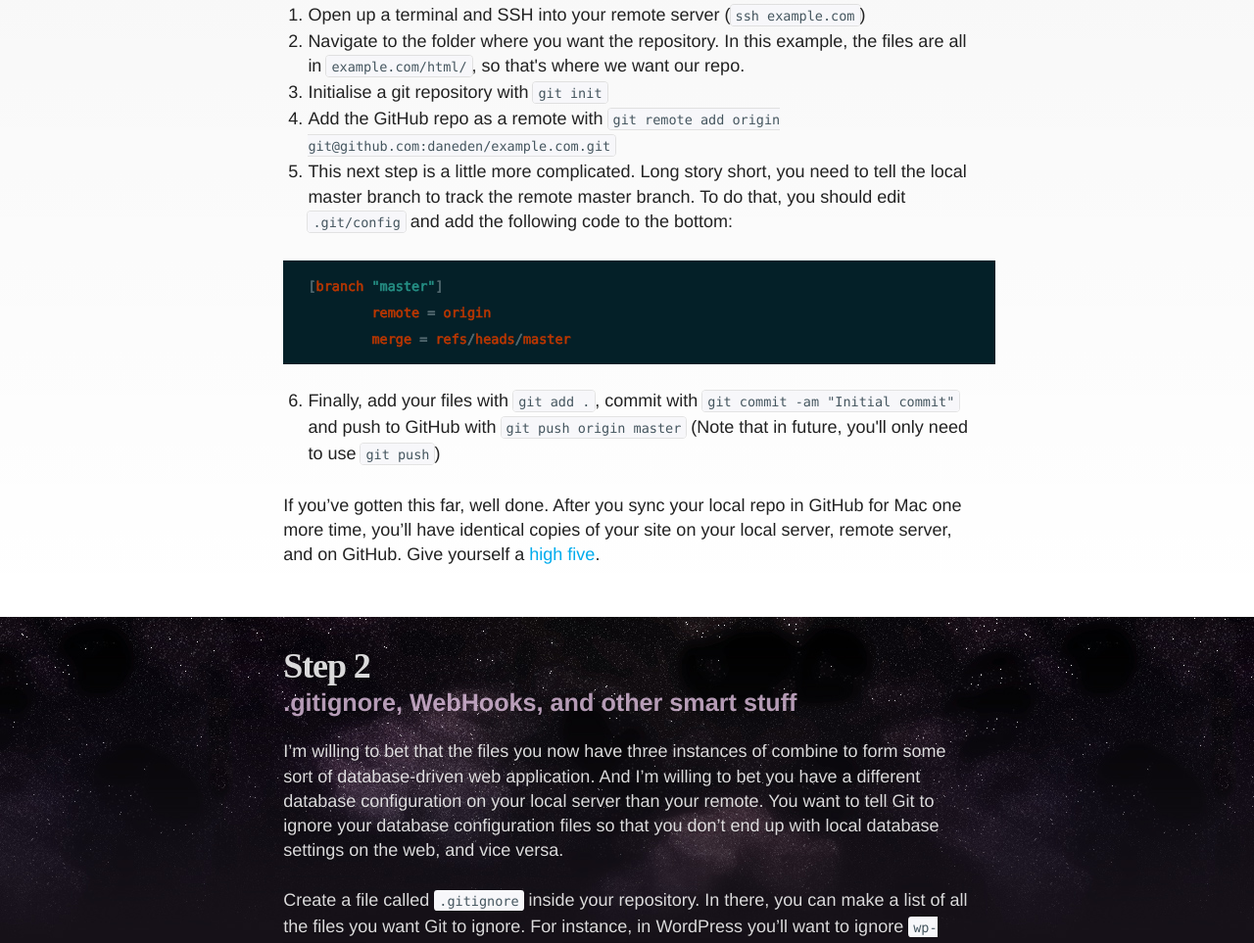
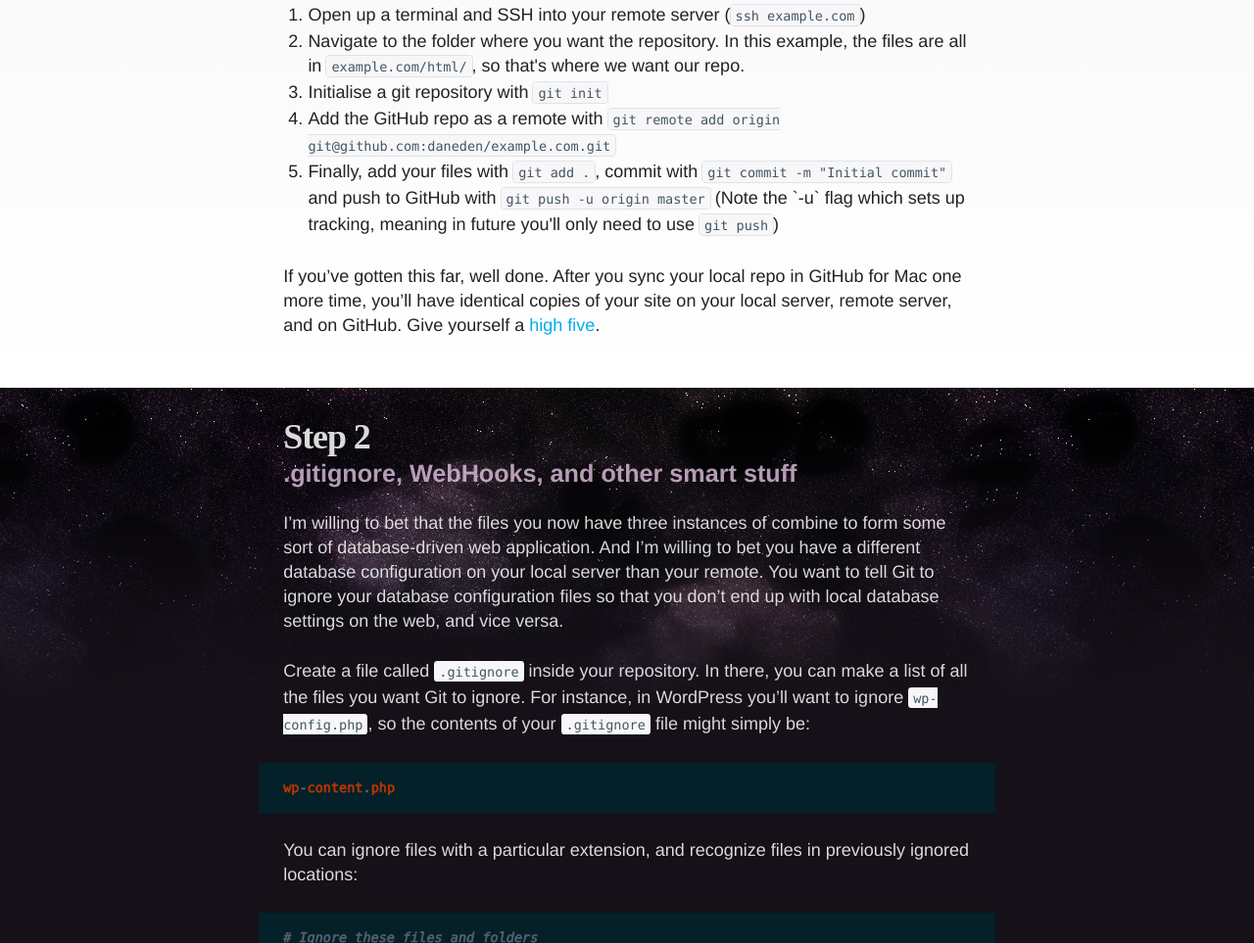
Before and after one commit to vocatan/git-training, a plain HTML site: page index.html in a window 1280 px wide. Shown: the part 1312-2275 px from the top of the page at 98% size. Drawn offline with Linux system fonts and the light colour scheme.

Commit message:
Shorthand git push tracking with -u flag

```diff
--- a/index.html
+++ b/index.html
@@ -47,11 +47,7 @@
 				<li>Navigate to the folder where you want the repository. In this example, the files are all in <code>example.com/html/</code>, so that's where we want our repo.</li>
 				<li>Initialise a git repository with <code>git init</code></li>
 				<li>Add the GitHub repo as a remote with <code>git remote add origin git@github.com:daneden/example.com.git</code></li>
-				<li>This next step is a little more complicated. Long story short, you need to tell the local master branch to track the remote master branch. To do that, you should edit <code>.git/config</code> and add the following code to the bottom:
-					<pre class="prettyprint">[branch "master"]
-	remote = origin
-	merge = refs/heads/master</pre></li>
-				<li>Finally, add your files with <code>git add .</code>, commit with <code>git commit -am "Initial commit"</code> and push to GitHub with <code>git push origin master</code> (Note that in future, you'll only need to use <code>git push</code>)</li>
+				<li>Finally, add your files with <code>git add .</code>, commit with <code>git commit -m "Initial commit"</code> and push to GitHub with <code>git push -u origin master</code> (Note the `-u` flag which sets up tracking, meaning in future you'll only need to use <code>git push</code>)</li>
 			</ol>
 			<p>If you&rsquo;ve gotten this far, well done. After you sync your local repo in GitHub for Mac one more time, you&rsquo;ll have identical copies of your site on your local server, remote server, and on GitHub. Give yourself a <a href="http://bukk.it/high-five.gif">high five</a>.</p>
 		</div>
```
